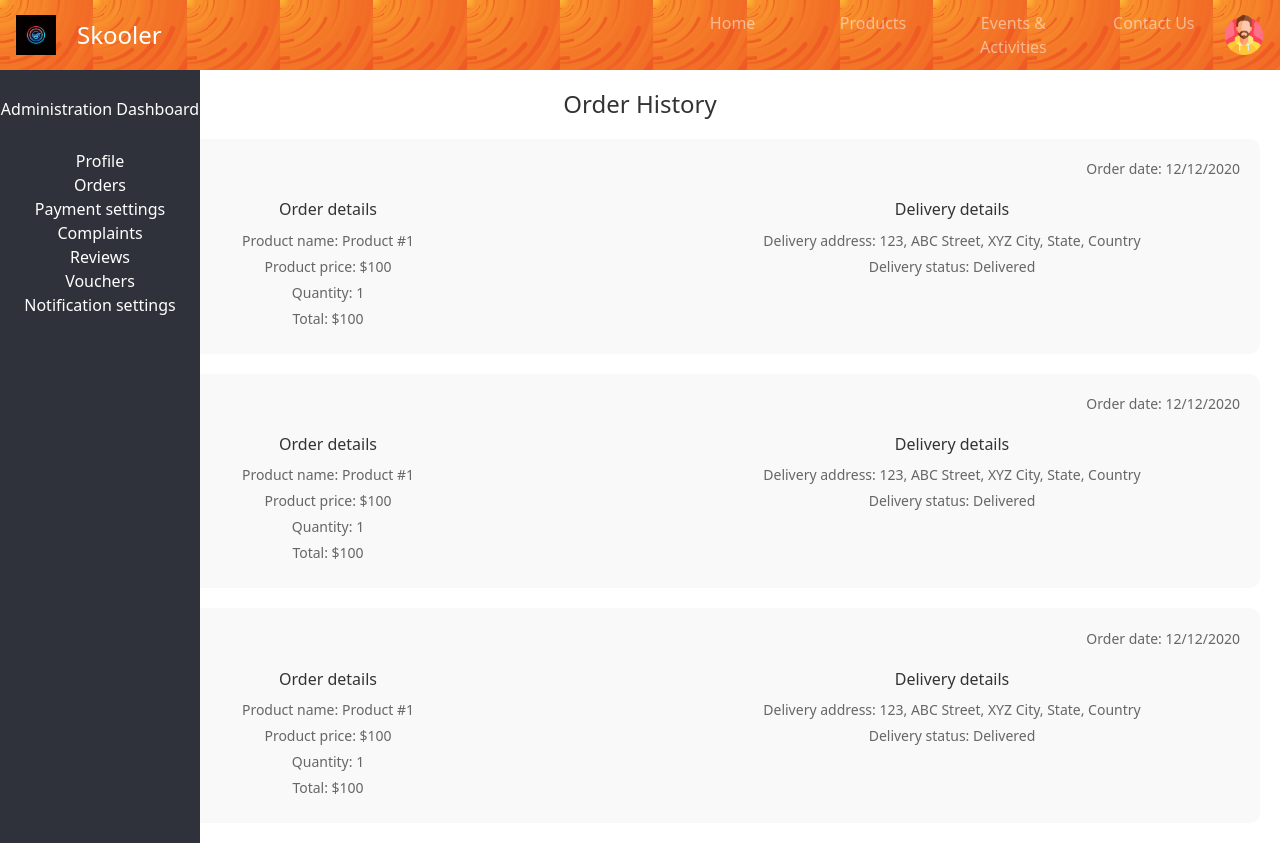
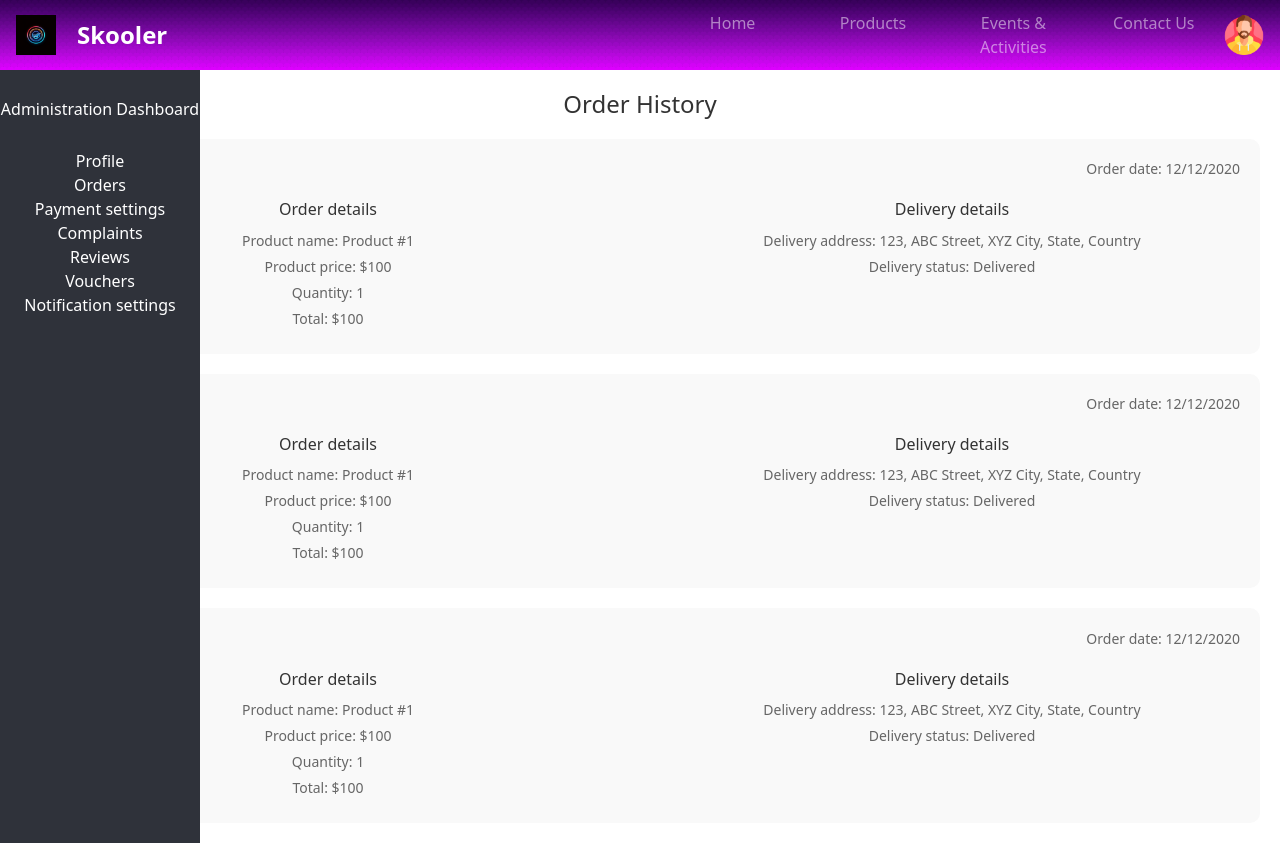
Before and after one commit to Voidwalker1999/order-history, a React (Create React App) app: page / in a window 1280 px wide. Built offline with nearby package versions, Linux system fonts and the light colour scheme.

Commit message:
Update files

```diff
--- a/src/components/Navbar.css
+++ b/src/components/Navbar.css
@@ -8,14 +8,29 @@
 
 .navbar-brand-name {
     margin-left: 5px;
-    color: white;
+    color: rgb(255, 255, 255);
     font-size: 24px;
+    font-weight: bold;
+}
+
+.navbar-brand-name:hover {
+    color: #40403f; /* Change color on hover */
 }
 
 .navbar-nav {
     display: flex;
     justify-content: space-around;
     width: 45%;
+}
+
+.navbar-nav .nav-item .nav-link {
+    color: #f00;
+    font-weight: bold;
+    font-style: italic;
+}
+
+.navbar-nav .nav-item .nav-link:hover {
+    color: #0f0;
 }
 
 .nav-item {
--- a/src/components/Navbar.js
+++ b/src/components/Navbar.js
@@ -3,7 +3,7 @@ import './Navbar.css';
 
 export default function Navbar() {
     return (
-        <nav className="navbar navbar-expand-lg navbar-dark bg-dark" style={{ backgroundImage: `url(${process.env.PUBLIC_URL}/images/sun-tornado.svg)` }}>
+        <nav className="navbar navbar-expand-lg navbar-dark bg-dark" style={{ backgroundImage: `url(${process.env.PUBLIC_URL}/images/dragon-scales.svg)` }}>
             <div className="collapse navbar-collapse" id="navbarNavAltMarkup">
                 <div className="navbar-brand">
                     <img src={process.env.PUBLIC_URL + '/images/e-commerce logo.png'} alt="Logo" width="40" height="40" />
```
Also changed, not shown: public/images/dragon-scales.svg (added).
